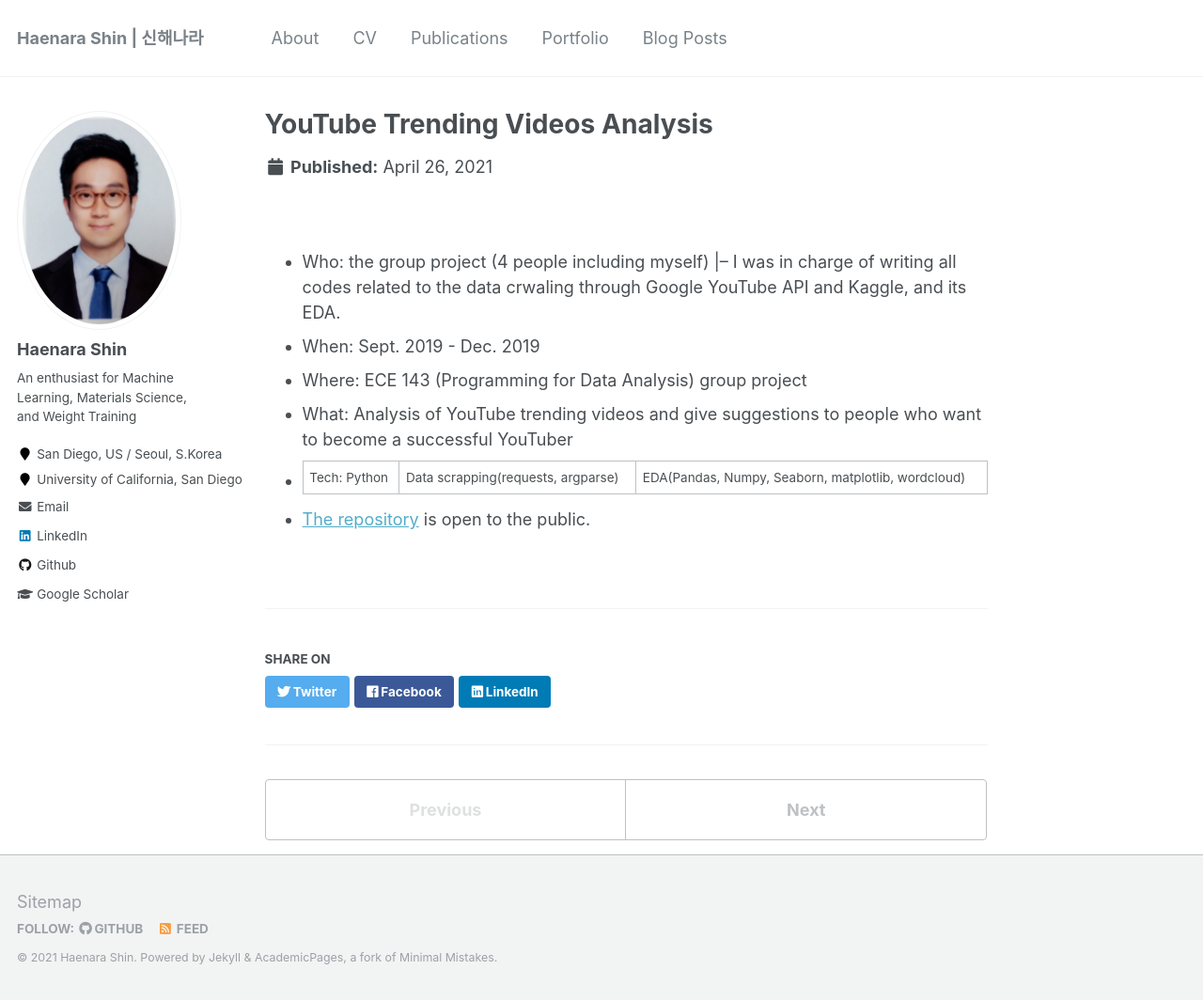
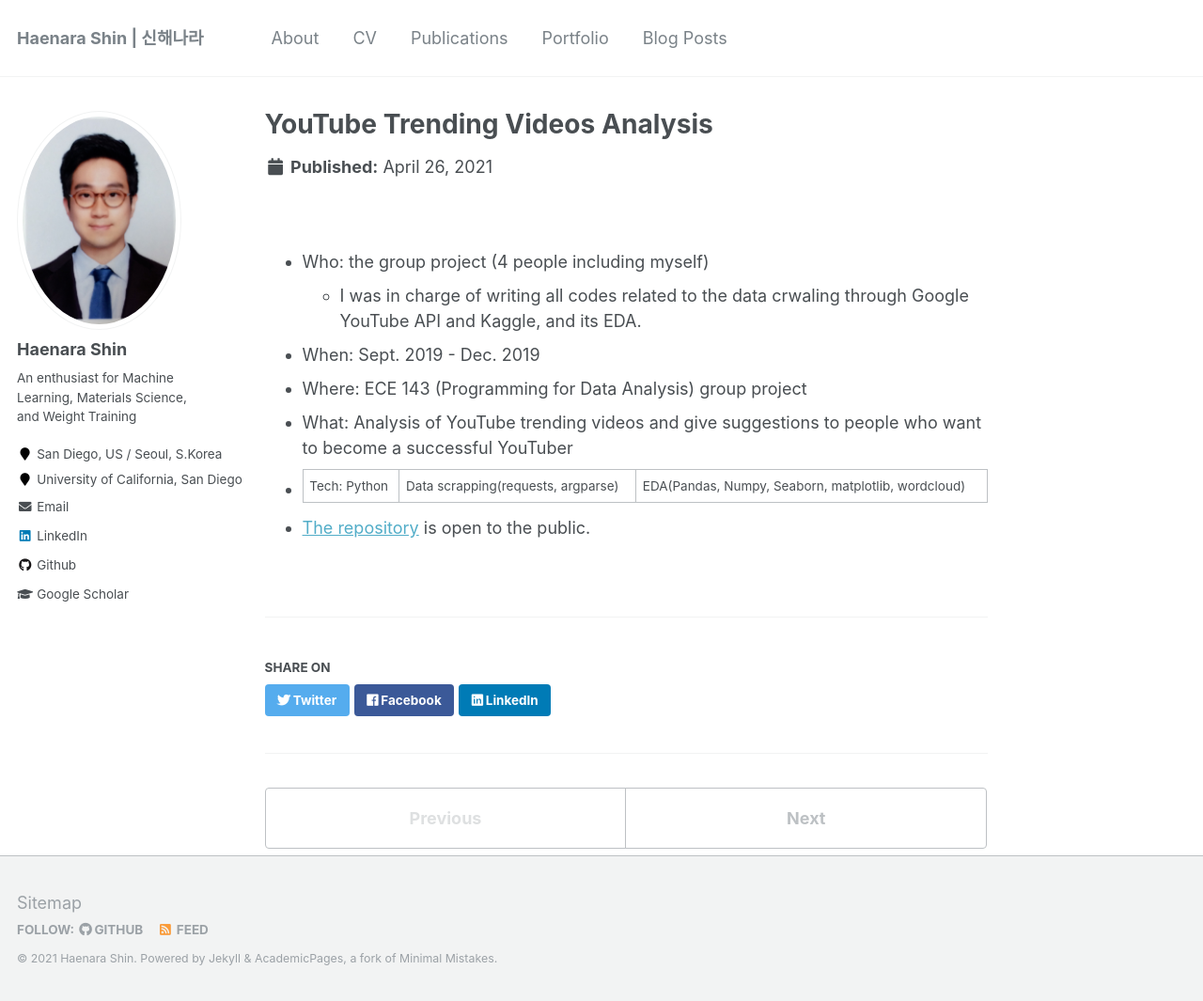
Before and after one commit to haenara-shin/haenara-shin.github.io, a Jekyll site: the page built from _portfolio/1_ECE143.md, in a window 1280 px wide and 1065 px high. Shown: the whole window at 94% size. Built offline with Jekyll 4.4.1, drawn with Linux system fonts in a browser that asks for light colours.

Commit message:
Update 1_ECE143.md

```diff
--- a/_portfolio/1_ECE143.md
+++ b/_portfolio/1_ECE143.md
@@ -5,7 +5,7 @@ collection: portfolio
 ---
 ![](ECE_143_title_img.png)
 - Who: the group project (4 people including myself)
-  |-- I was in charge of writing all codes related to the data crwaling through Google YouTube API and Kaggle, and its EDA.
+  - I was in charge of writing all codes related to the data crwaling through Google YouTube API and Kaggle, and its EDA.
 - When: Sept. 2019 - Dec. 2019
 - Where: ECE 143 (Programming for Data Analysis) group project
 - What: Analysis of YouTube trending videos and give suggestions to people who want to become a successful YouTuber
```
